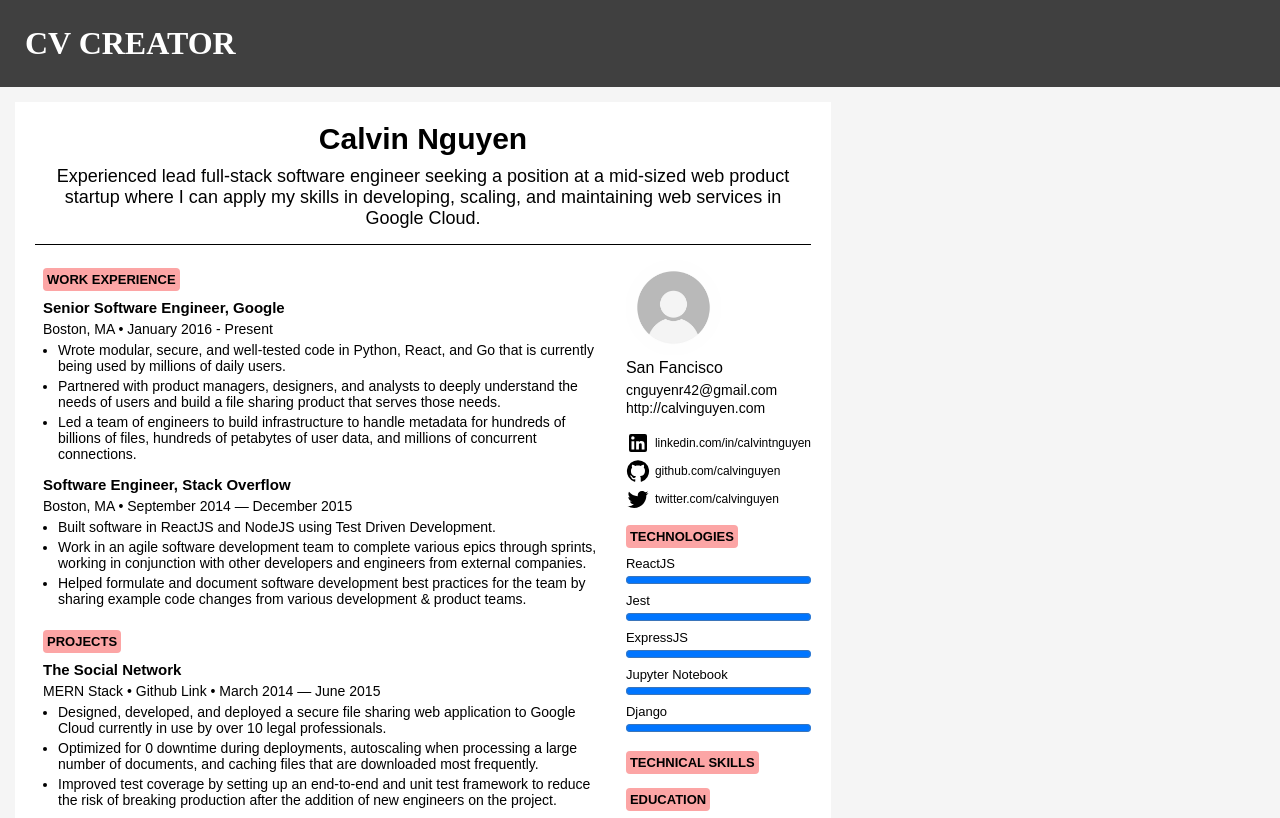
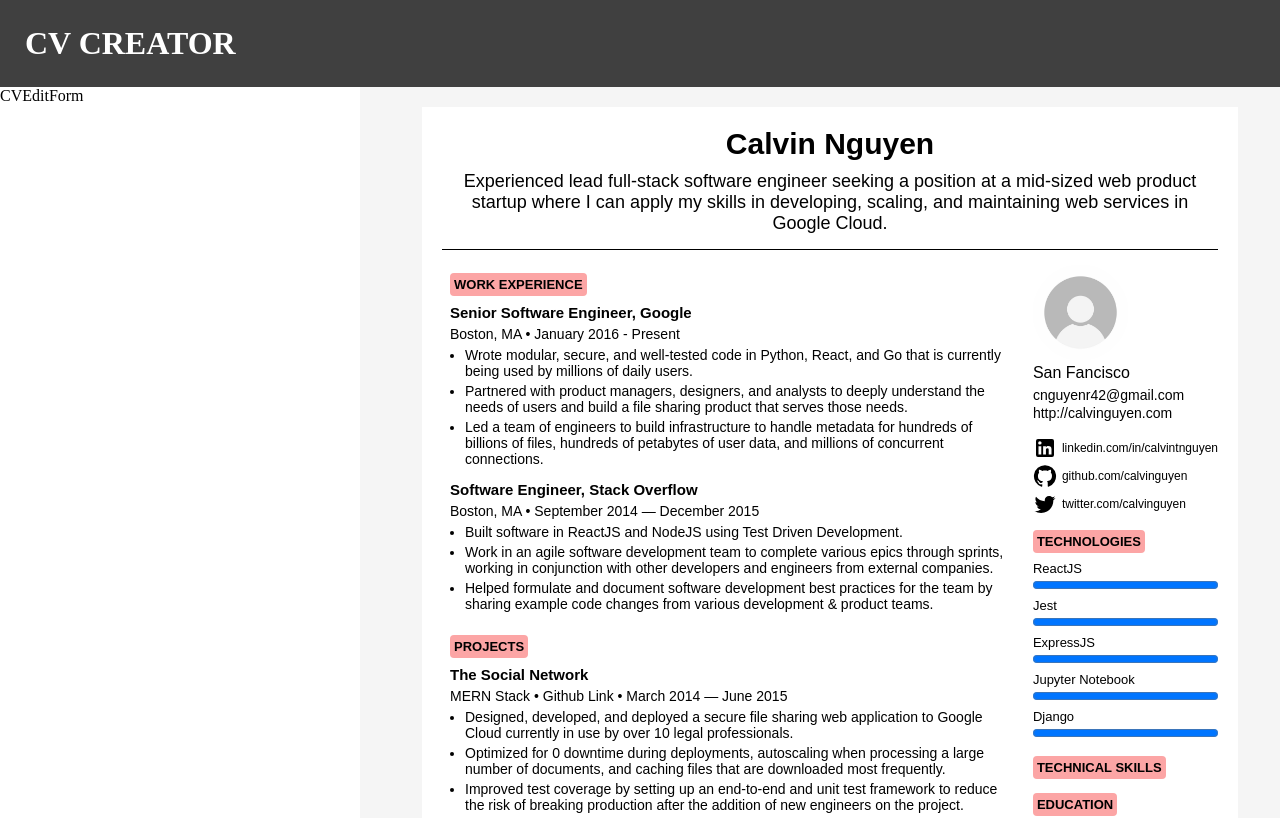
Before and after one commit to calvinguyen/cv-application, a React (Vite) app: page / in a window 1280 px wide. Shown: the top 818 px of the page. Built offline with nearby package versions, Linux system fonts and the light colour scheme.

Commit message:
Add Edit Form side bar to main body

```diff
--- /dev/null
+++ b/src/assets/css/CVEditForm.css
@@ -0,0 +1,3 @@
+#cv-edit-form {
+  background-color: white;
+}
--- a/src/assets/css/CVForm.css
+++ b/src/assets/css/CVForm.css
@@ -9,6 +9,7 @@
   gap: 15px;
   column-gap: 20px;
   font-family: Arial, Helvetica, sans-serif;
+  margin: 20px auto;
 }
 
 #cv-header {
--- a/src/assets/css/index.css
+++ b/src/assets/css/index.css
@@ -19,7 +19,9 @@ header {
 main {
   flex: 1;
   background-color: #f5f5f5;
-  padding: 15px;
+  display: grid;
+  grid-template-columns: 2fr 5fr;
+  gap: 20px;
 }
 
 footer {
--- /dev/null
+++ b/src/components/CVEditForm/CVEditForm.jsx
@@ -0,0 +1,11 @@
+import '../../assets/css/CVEditForm.css';
+
+const CVEditForm = () => {
+  return (
+    <section id='cv-edit-form'>
+      CVEditForm
+    </section>
+  )
+}
+
+export default CVEditForm
--- a/src/components/Main.jsx
+++ b/src/components/Main.jsx
@@ -1,8 +1,10 @@
 import CVForm from './CVForm/CVForm';
+import CVEditForm from './CVEditForm/CVEditForm';
 
 function Main() {
   return (
     <main>
+      <CVEditForm />
       <CVForm />
     </main>
   );
```
Also changed, not shown: 1 other file (tests, documents, lock files or other folders).
